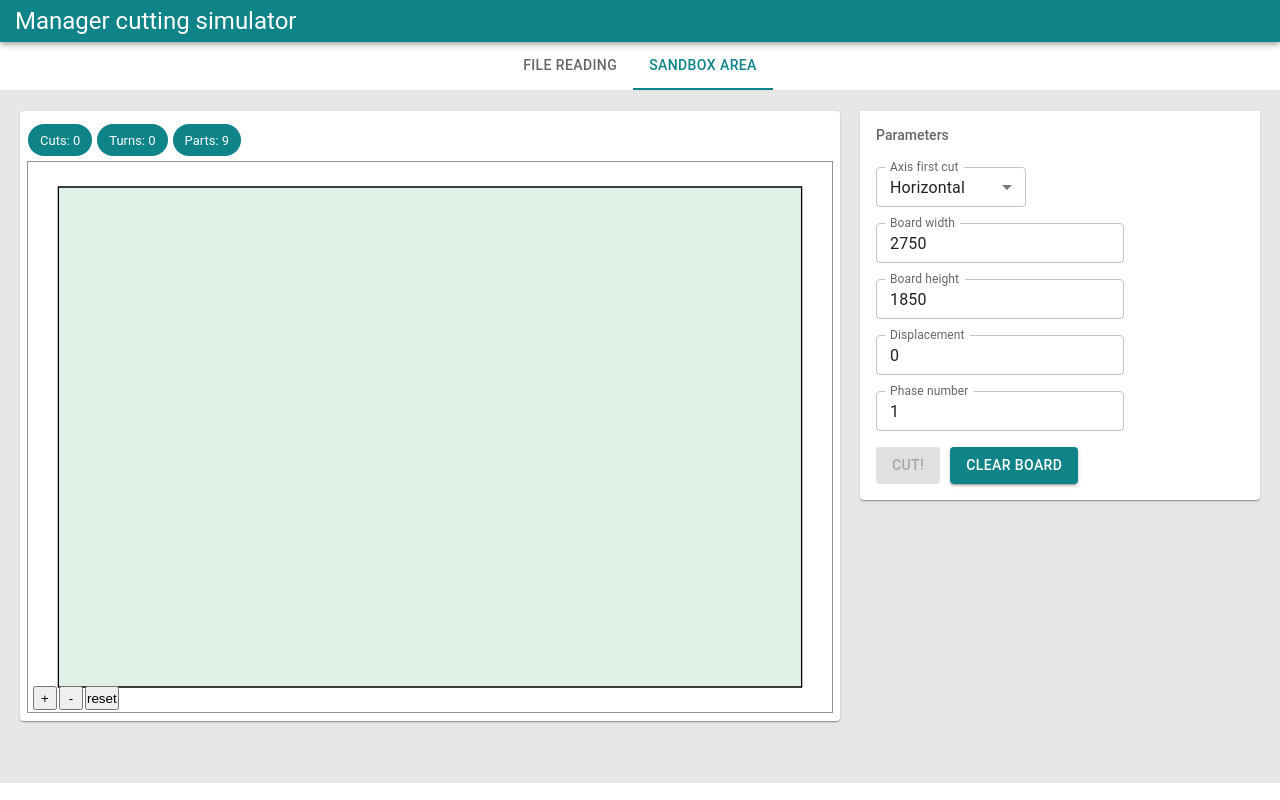
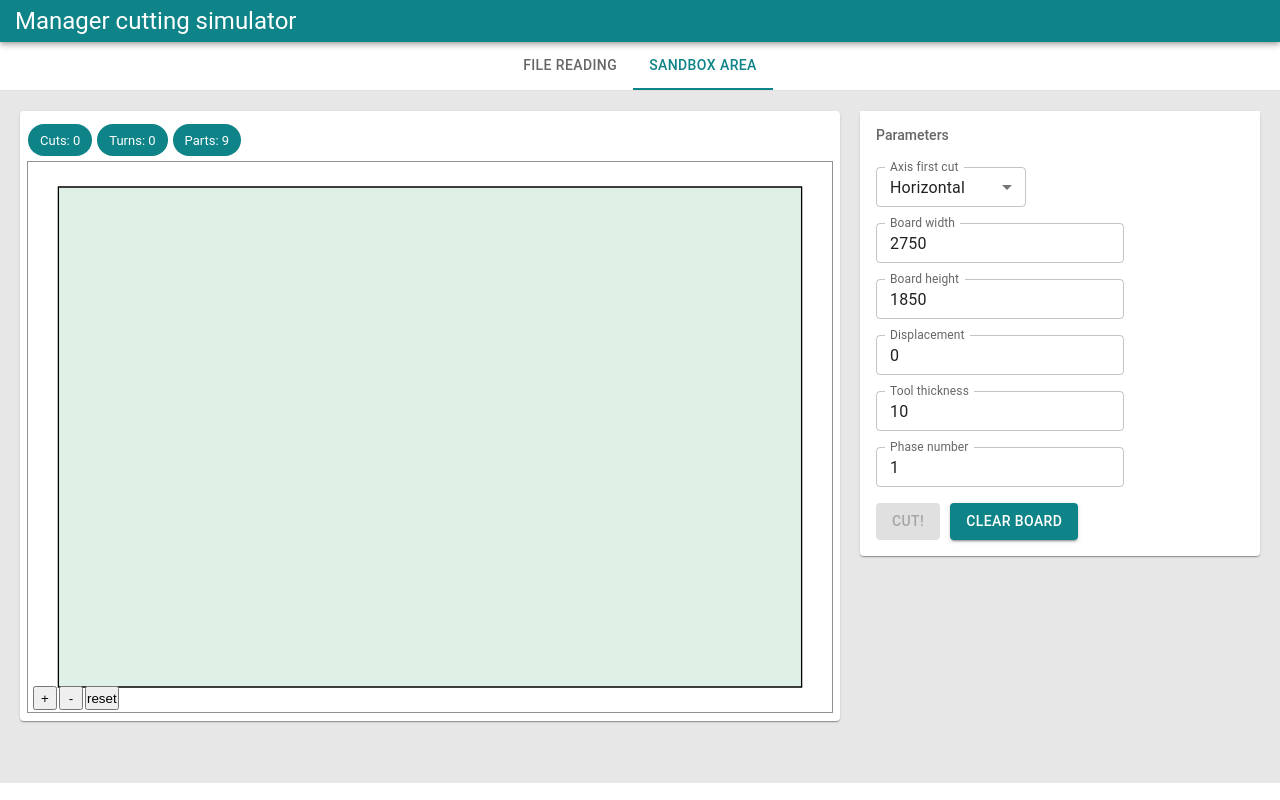
Before and after one commit to igorishere/managercuttingsimulator, a React (Create React App) app: page / in a window 1280 px wide. Built offline with nearby package versions, Linux system fonts and the light colour scheme.

Commit message:
Add margin

```diff
--- a/src/common/parameters/DefaultParameters.ts
+++ b/src/common/parameters/DefaultParameters.ts
@@ -5,5 +5,6 @@ export class DefaultParameters {
     public static DefaultBoardHeight: number = 1850;
     public static DefaultPhaseNumber: number = 1;
     public static DefaultDisplacement: number = 0;
+    public static DefaultMargin: number = 10;
     public static DefaultFirstCutAxis: eAxis = eAxis.Horizontal;
 }
--- a/src/components/ParametersForm/ParametersForm.tsx
+++ b/src/components/ParametersForm/ParametersForm.tsx
@@ -3,17 +3,16 @@ import TextField from '@mui/material/TextField';
 import Stack from '@mui/material/Stack';
 import Button from '@mui/material/Button';
 import { useAppSelector, useAppDispatch } from "../../redux/hooks";
-import { setBoardWidth, setBoardHeight, setDisplacement, setPhaseNumber, setAxisFirstCut } from '../../redux/slices/cutterslice';
+import { setBoardWidth, setBoardHeight, setDisplacement, setPhaseNumber, setAxisFirstCut, setMargin } from '../../redux/slices/cutterslice';
 import { eAxis, eAxisStrings } from "../../common/cutter/eAxis";
-import { SetStateAction, useEffect, useMemo, useState } from "react";
+import { useEffect, useMemo, useState } from "react";
 import ParametersFormProps from "./ParametersFormProps";
-import { useDispatch } from "react-redux";
 
 const subheader = (<ListSubheader>Parameters</ListSubheader>);
 
 export default function ParametersForm(props: ParametersFormProps) {
 
-    const { boardWidth, boardHeight, displacement, phaseNumber, axisFirstCut } = useAppSelector(state => state.cutter);
+    const { boardWidth, boardHeight, displacement, phaseNumber, axisFirstCut, margin } = useAppSelector(state => state.cutter);
     const dispatcher = useAppDispatch();
     const performNewCutAllowed = useMemo(() => {
         return displacement === 0 ||
@@ -26,6 +25,7 @@ export default function ParametersForm(props: ParametersFormProps) {
     const [boardWidthState, setBoardWidthState] = useState(boardWidth.toString());
     const [boardHeightState, setBoardHeightState] = useState(boardHeight.toString());
     const [displacementState, setDisplacementState] = useState(displacement.toString());
+    const [marginState, setMarginState] = useState(margin.toString());
     useEffect(() => {
         var valueAsNumber = parseFloat(boardWidthState);
 
@@ -70,6 +70,21 @@ export default function ParametersForm(props: ParametersFormProps) {
             setDisplacementState(displacementAsString);
         }
     }, [displacement]);
+
+    useEffect(() => {
+        var valueAsNumber = parseFloat(marginState);
+
+        if (valueAsNumber && (valueAsNumber !== margin)) {
+            dispatcher(setMargin(valueAsNumber));
+        }
+    }, [marginState]);
+    useEffect(() => {
+        var marginAsString = margin.toString();
+
+        if (marginAsString !== marginState) {
+            setMarginState(marginAsString);
+        }
+    }, [margin]);
 
 
     function FormatValueBeforeSetState(value: string, setValue: (value: string) => void) {
@@ -137,6 +152,17 @@ export default function ParametersForm(props: ParametersFormProps) {
                 <ListItem>
                     <TextField
                         sx={{ height: '40px' }}
+                        label="Tool thickness"
+                        variant="outlined"
+                        size="small"
+                        defaultValue={marginState}
+                        value={marginState}
+                        onChange={(e) => FormatValueBeforeSetState(e.target.value, setMarginState)}
+                    />
+                </ListItem>
+                <ListItem>
+                    <TextField
+                        sx={{ height: '40px' }}
                         label="Phase number"
                         variant="outlined"
                         size="small"
--- a/src/components/SandboxArea/SandboxArea.tsx
+++ b/src/components/SandboxArea/SandboxArea.tsx
@@ -11,8 +11,7 @@ import Chip from '@mui/material/Chip';
 import Stack from '@mui/material/Stack';
 import { useAppSelector, useAppDispatch } from "../../redux/hooks";
 import { Utils } from "../../common/Utils";
-import IPosition from "../../common/IPosition";
-import { setAxisFirstCut, setBoardHeight, setBoardWidth, setDisplacement, setPhaseNumber } from "../../redux/slices/cutterslice";
+import { setAxisFirstCut, setBoardHeight, setBoardWidth, setDisplacement, setMargin, setPhaseNumber } from "../../redux/slices/cutterslice";
 import './SandboxArea.css';
 import { DefaultParameters } from "../../common/parameters/DefaultParameters";
 import { DefaultTheme } from "../../theme/DefaultTheme";
@@ -25,7 +24,7 @@ let turnManager = new TurnManager();
 let turnToRectangleConverter = new TurnToRectangleConverter();
 export default function SandboxArea() {
 
-    const { boardWidth, boardHeight, displacement, phaseNumber, axisFirstCut } = useAppSelector(state => state.cutter);
+    const { boardWidth, boardHeight, displacement, phaseNumber, axisFirstCut, margin } = useAppSelector(state => state.cutter);
     const dispatcher = useAppDispatch();
 
     const theme = createTheme(DefaultTheme);
@@ -99,16 +98,15 @@ export default function SandboxArea() {
             return;
         }
 
-        var margin = 20;
         turn.executeCut(displacement, margin);
         var parts = turnToRectangleConverter.ConvertTurn(turn, margin, aspectRatio, startPointCanvas);
-        var newParts = Except(elementsToDraw,parts);
-        var newElem = Except(parts,elementsToDraw);
+        var newParts = Except(elementsToDraw, parts);
+        var newElem = Except(parts, elementsToDraw);
         setElementsToDraw(newParts.concat(newElem));
         UpdateStatusBar();
     }
 
-    function Except(firstArray: Rect[], secondArray: Rect[],): Rect[]{
+    function Except(firstArray: Rect[], secondArray: Rect[],): Rect[] {
         return firstArray.filter(element => {
             var partWithSamePosition = secondArray.filter(el => el.x === element.x && el.y === element.y)[0];
 
@@ -142,7 +140,8 @@ export default function SandboxArea() {
             DefaultDisplacement,
             DefaultBoardWidth,
             DefaultBoardHeight,
-            DefaultFirstCutAxis
+            DefaultFirstCutAxis,
+            DefaultMargin
         } = DefaultParameters;
 
         UpdateStatusBar();
@@ -153,6 +152,7 @@ export default function SandboxArea() {
         dispatcher(setBoardWidth(DefaultBoardWidth));
         dispatcher(setBoardHeight(DefaultBoardHeight));
         dispatcher(setAxisFirstCut(DefaultFirstCutAxis));
+        dispatcher(setMargin(DefaultMargin));
     }
 
     function CloseSnackBar(): void {
--- a/src/redux/slices/cutterslice.ts
+++ b/src/redux/slices/cutterslice.ts
@@ -7,6 +7,7 @@ interface CutterState {
     boardHeight: number,
     displacement: number,
     phaseNumber: number,
+    margin: number,
     axisFirstCut: eAxis
 }
 
@@ -16,7 +17,8 @@ const cutterState: CutterState = {
     boardHeight: DefaultParameters.DefaultBoardHeight,
     displacement: DefaultParameters.DefaultDisplacement,
     phaseNumber: DefaultParameters.DefaultPhaseNumber,
-    axisFirstCut: DefaultParameters.DefaultFirstCutAxis
+    axisFirstCut: DefaultParameters.DefaultFirstCutAxis,
+    margin: DefaultParameters.DefaultMargin
 }
 
 
@@ -49,6 +51,10 @@ export const cutterSlice = createSlice({
             const parameter = ValidateParameters(action.payload);
             state.displacement = parameter;
         },
+        setMargin: (state, action: PayloadAction<number>) => {
+            const parameter = ValidateParameters(action.payload);
+            state.margin = parameter;
+        },
         setPhaseNumber: (state, action: PayloadAction<number>) => {
 
             const parameter = ValidateParameters(action.payload);
@@ -60,5 +66,5 @@ export const cutterSlice = createSlice({
     }
 });
 
-export const { setBoardWidth, setBoardHeight, setDisplacement, setPhaseNumber, setAxisFirstCut } = cutterSlice.actions;
+export const { setBoardWidth, setBoardHeight, setDisplacement, setPhaseNumber, setAxisFirstCut, setMargin } = cutterSlice.actions;
 export default cutterSlice.reducer;
```
